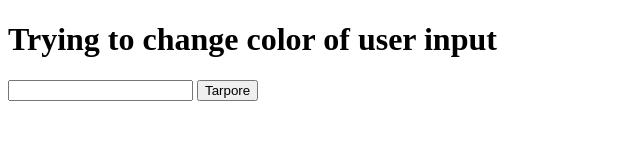
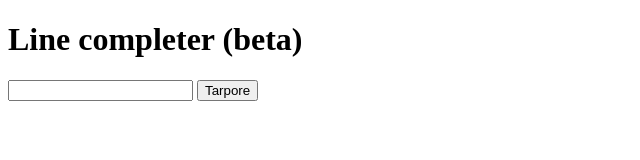
Before and after one commit to mashrufehsan/mashrufehsan.github.io, a plain HTML site: page index.html in a window 1280 px wide. Shown: the whole page, without its empty margins (0-640 px from the left). Drawn offline with Linux system fonts and the light colour scheme.

Commit message:
Changed heading

```diff
--- a/index.html
+++ b/index.html
@@ -8,7 +8,7 @@
   </head>
 
   <body>
-    <h1>Trying to change color of user input</h1>
+    <h1>Line completer (beta)</h1>
 
     <input id="userInput" type="text" />
 
```
